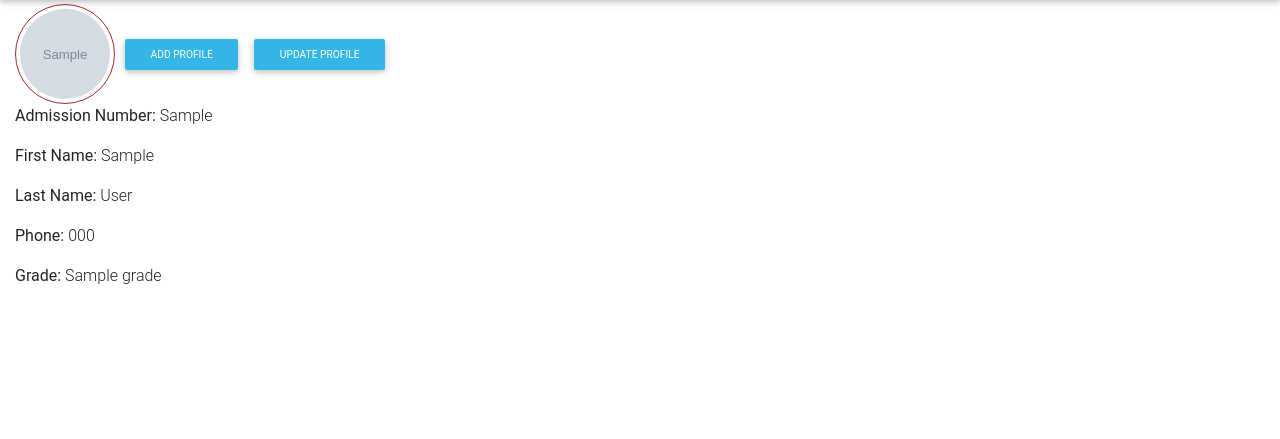
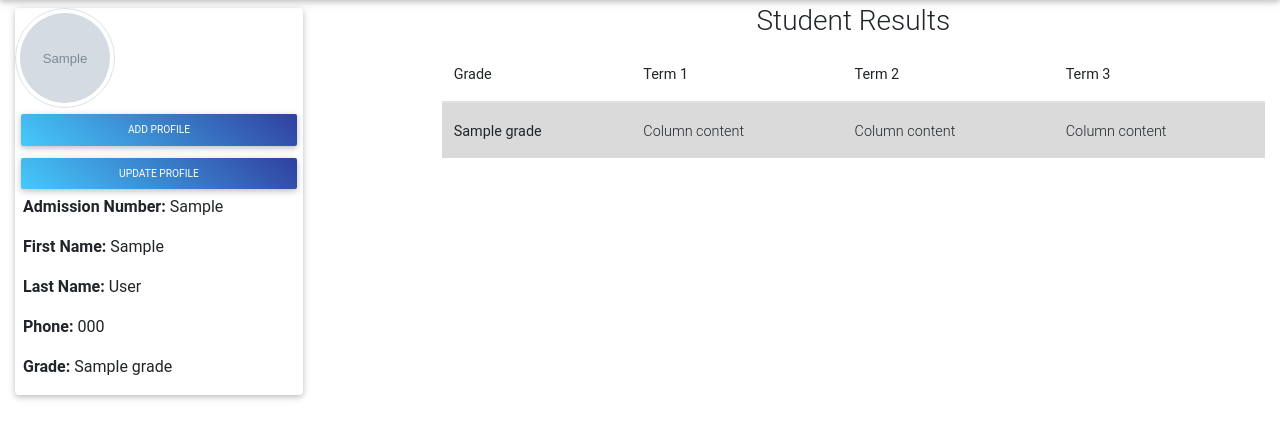
Before and after one commit to danielevans-999/django_school, a Django app: template templates/djangoschool/student-profile.html in a window 1280 px wide. Shown: the part 59-498 px from the top of the page. Run offline with Django 3.2, Linux system fonts and the light colour scheme; the template is opened without the code that fills it: most values are stand-ins (such as "Sample title", 1, 10 or a date in 2020); grey boxes marked "Sample" are stand-in pictures; some libraries are stand-ins or nearby versions.

Commit message:
Adds student results table.

```diff
--- a/templates/djangoschool/student-profile.html
+++ b/templates/djangoschool/student-profile.html
@@ -2,18 +2,40 @@
 
 {% block content %}
 <div class="row">
-    <div class="col-sm-12 col-md-6 col-lg-12">
-        <img src="{{profile.photo.url}}" class="img-thumbnail img-responsive img-fluid" alt=""
-            style="border-radius: 50%; width:100px; height:100px; border-color: brown; border-width: 1.5px;">
-        <a href="{% url 'stdedit_profile' %}" class="btn btn-sm btn-info">Add profile</a>
-        <a href="{% url 'update_profile' %}" class="btn btn-sm btn-info">Update Profile</a>
+    <div class="col-sm-12 col-md-6 col-lg-4">
+        <div class="card mt-1" style="width: 18rem;">
+            <img src="{{profile.photo.url}}" class="img-thumbnail img-responsive img-fluid" alt=""
+                style="border-radius: 50%; width:100px; height:100px; border-width: 1.5px;">
+            <a href="{% url 'stdedit_profile' %}" class="btn blue-gradient btn-sm btn-info">Add profile</a>
+            <a href="{% url 'update_profile' %}" class="btn blue-gradient btn-sm btn-info">Update Profile</a>
 
-        <p><b>Admission Number:</b> {{profile.admission_no}}</p>
-        <p><b>First Name:</b> {{profile.first_name}}</p>
-        <p><b>Last Name:</b> {{profile.last_name}}</p>
-        <p><b>Phone:</b> {{profile.phone}}</p>
-        <p><b>Grade: </b>{{profile.grade}}</p>
+            <p class="ml-2"><b>Admission Number:</b> {{profile.admission_no}}</p>
+            <p class="ml-2"><b>First Name:</b> {{profile.first_name}}</p>
+            <p class="ml-2"><b>Last Name:</b> {{profile.last_name}}</p>
+            <p class="ml-2"><b>Phone:</b> {{profile.phone}}</p>
+            <p class="ml-2"><b>Grade: </b>{{profile.grade}}</p>
+        </div>
     </div>
-
+    <div class="col-sm-12 col-md-6 col-lg-8">
+        <h3 class="text-center">Student Results</h3>
+        <table class="table table-hover">
+            <thead>
+                <tr>
+                    <th scope="col">Grade</th>
+                    <th scope="col">Term 1 </th>
+                    <th scope="col">Term 2</th>
+                    <th scope="col">Term 3</th>
+                </tr>
+            </thead>
+            <tbody>
+                <tr class="table-active">
+                    <th scope="row">{{profile.grade}}</th>
+                    <td>Column content</td>
+                    <td>Column content</td>
+                    <td>Column content</td>
+                </tr>
+            </tbody>
+        </table>
+    </div>
 </div>
 {% endblock %}
```
